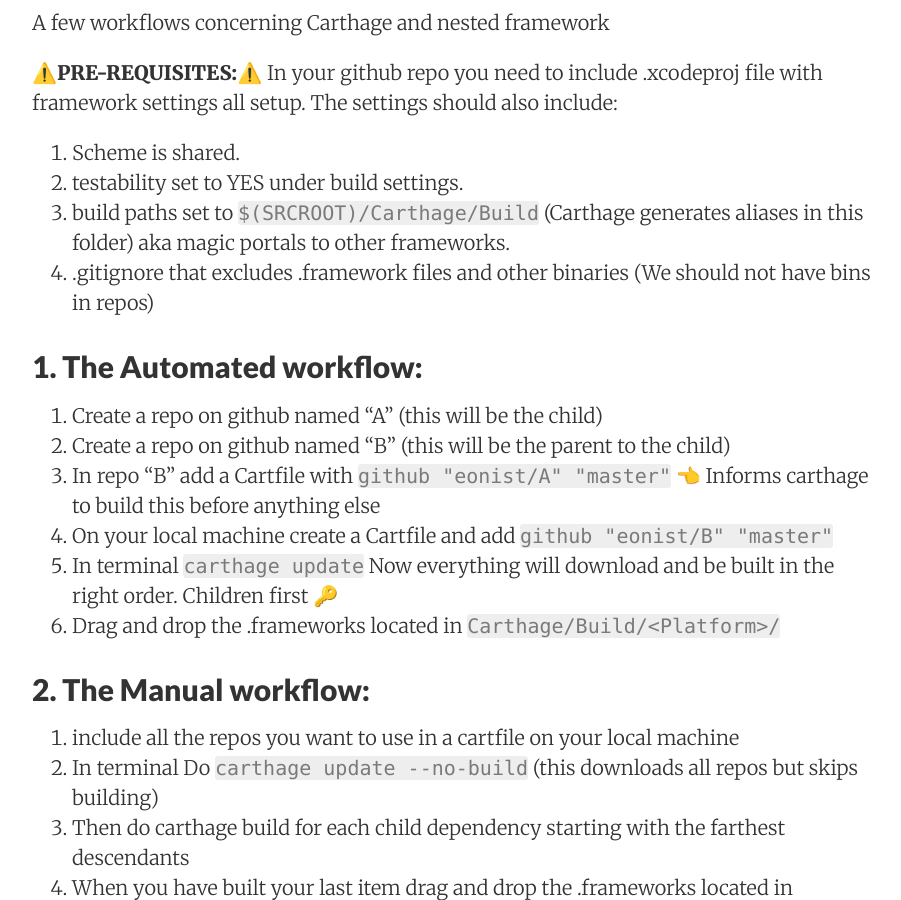
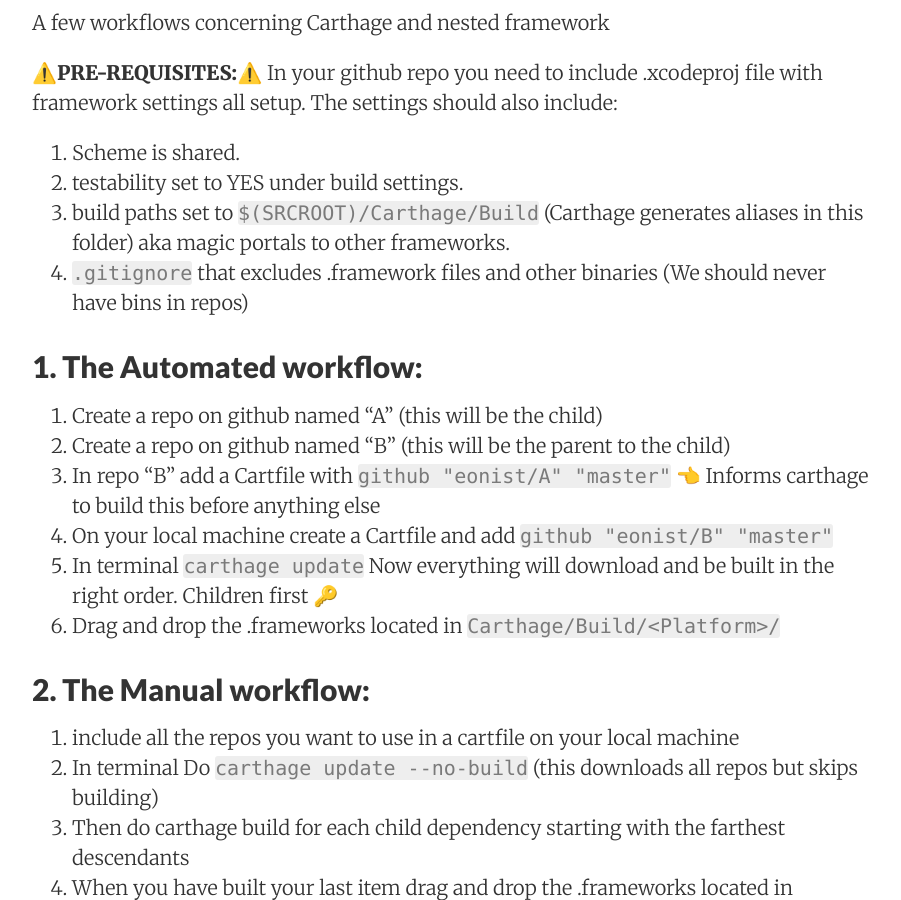
Before and after one commit to stylekit/stylekit.github.io, a Jekyll site: the page built from _posts/2017-02-03-Carthage-and-nested-frameworks.md, in a window 1280 px wide and 900 px high, scrolled down 419 px. Shown: the whole window, without its empty margins (188-1089 px from the left). Built offline with Jekyll 4.4.1, drawn with Linux system fonts in a browser that asks for light colours; nearby versions of some CDN libraries; comment, search, counter and statistics services are not loaded.

Commit message:
Files modified: 1


Modified 1 file:
_posts/2017-02-03-Carthage-and-nested-frameworks.md

```diff
--- a/_posts/2017-02-03-Carthage-and-nested-frameworks.md
+++ b/_posts/2017-02-03-Carthage-and-nested-frameworks.md
@@ -5,7 +5,7 @@
 1. Scheme is shared.
 2. testability set to YES under build settings.
 3. build paths set to ``$(SRCROOT)/Carthage/Build`` (Carthage generates aliases in this folder) aka magic   portals to other frameworks.
-4. .gitignore that excludes .framework files and other binaries (We should not have bins in repos)
+4. ``.gitignore`` that excludes .framework files and other binaries (We should never have bins in repos)
 
 
 ## 1. The Automated workflow:
```
